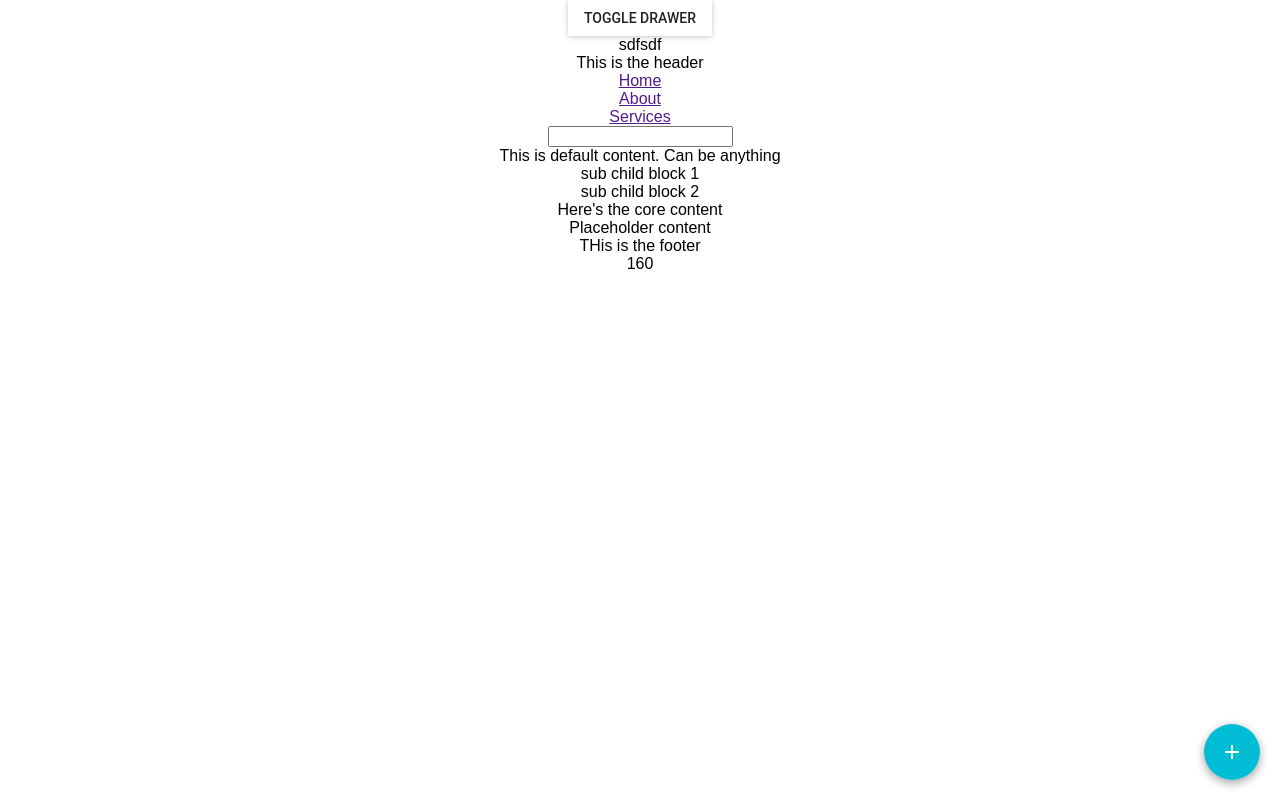
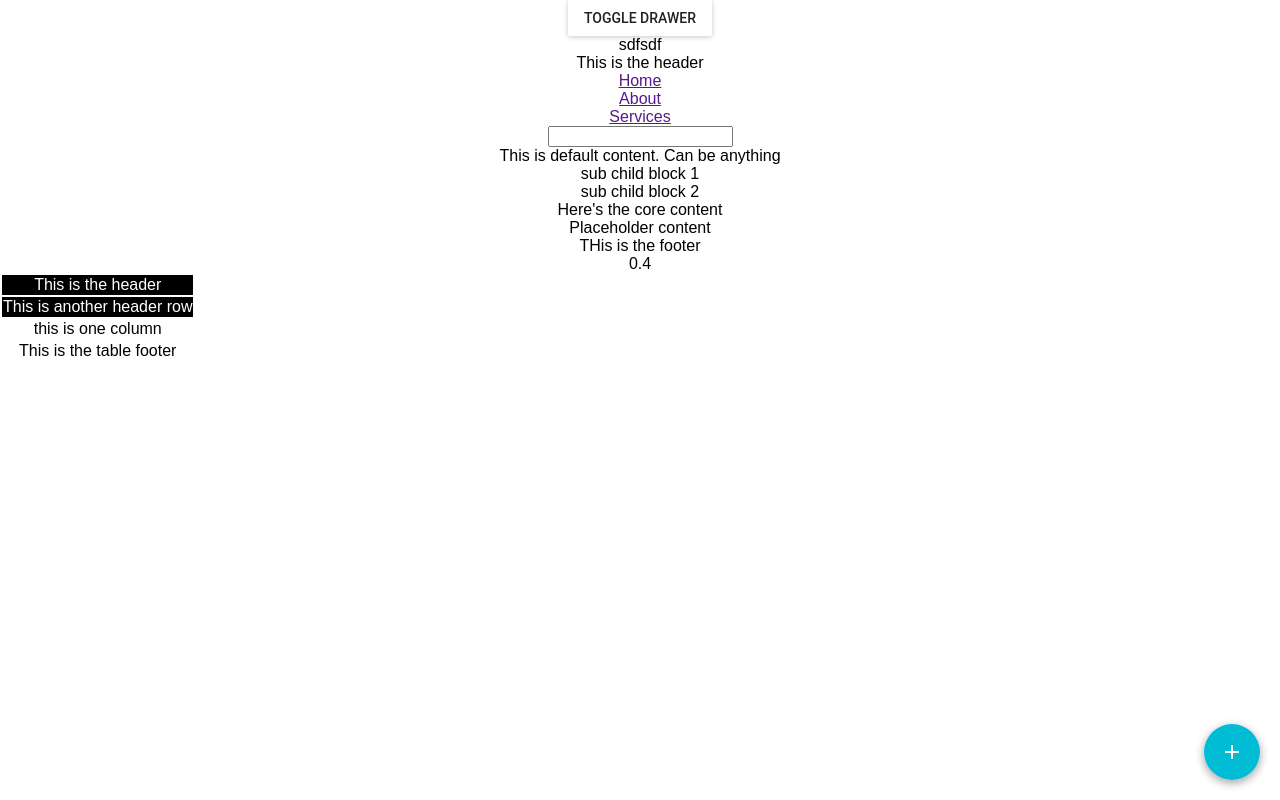
Before and after one commit to davidemaser/site, a React (Create React App) app: page / in a window 1280 px wide. Built offline with nearby package versions, Linux system fonts and the light colour scheme; what react-tap-event-plugin would draw is missing.

Commit message:
Add table view renderer

```diff
--- a/src/App.js
+++ b/src/App.js
@@ -9,6 +9,7 @@ import UIDrawer from "./Components/UI/Drawer";
 import ActionButton from "./Components/UI/ActionButton";
 import Snackbar from 'material-ui/Snackbar'
 import DoSomeMath from "./Components/Renderers/FormatMath";
+import TableView from "./Components/Renderers/TableView";
 
 class App extends Component {
     constructor(props) {
@@ -38,7 +39,8 @@ class App extends Component {
                 <Footer data={this.state.data} node="footer"/>
                 <ActionButton/>
                 <Snackbar open={this.state.snackbar.open} message={this.state.snackbar.message} />
-                <DoSomeMath x="8" y="20" method="multi" operand="floor" />
+                <DoSomeMath x="8" y="20" method="divi" />
+                <TableView/>
             </div>
         );
     }
--- /dev/null
+++ b/src/Components/Renderers/TableView.js
@@ -0,0 +1,102 @@
+/**
+ * Created by DAVIM on 21/04/2017.
+ */
+import React,{Component} from 'react';
+import DataList from '../../Data/Table.json';
+
+class TableView extends Component{
+    constructor(props){
+        super(props);
+        this.state = {
+            data:this.props.data,
+            dataList:DataList.table
+        }
+    }
+
+    buildHeader(data){
+        let headParams = {
+            id:data.id || '',
+            class:data.class || '',
+            style:data.style || ''
+        };
+        let headRows = data.rows;
+        let headArray = [];
+        let h;
+        for(h in headRows){
+            headArray.push(
+                <tr key={h} className={headRows[h].class} style={headRows[h].style}>{this.buildColumn(headRows[h].columns)}</tr>
+            )
+        }
+
+        return(
+            <thead id={headParams.id} className={headParams.class} style={headParams.style}>
+            {headArray}
+            </thead>
+        )
+    }
+
+    buildFooter(data){
+        let footParams = {
+            id:data.id || '',
+            class:data.class || '',
+            style:data.style || ''
+        };
+        let footRows = data.rows;
+        let footArray = [];
+        let f;
+        for(f in footRows){
+            footArray.push(
+                <tr key={f} className={footRows[f].columns} style={footRows[f].style}>{this.buildColumn(footRows[f].columns)}</tr>
+            )
+        }
+
+        return(
+            <tfoot id={footParams.id} className={footParams.class} style={footParams.style}>
+            {footArray}
+            </tfoot>
+        )
+    }
+
+    buildRow(data){
+        let rows = data;
+        let rowArray = [];
+        let r;
+        for(r in rows){
+            rowArray.push(
+                <tr key={r} className={rows[r].class} style={rows[r].style}>{this.buildColumn(rows[r].columns)}</tr>
+            )
+        }
+
+        return (
+            <tbody>
+            {rowArray}
+            </tbody>
+        )
+    }
+
+    buildColumn(content){
+        let columnArray = [];
+        let c;
+        if(typeof content === 'object'){
+            let column = content;
+            for(c in column){
+                columnArray.push(
+                    <td key={c}>{column[c].content}</td>
+                )
+            }
+        }
+        return columnArray;
+    }
+
+    render(){
+        return(
+            <table className={this.state.dataList.class} style={this.state.dataList.style}>
+                {this.buildHeader(this.state.dataList.header)}
+                {this.buildRow(this.state.dataList.rows)}
+                {this.buildFooter(this.state.dataList.footer)}
+            </table>
+        )
+    }
+}
+
+export default TableView;
--- /dev/null
+++ b/src/Data/Table.json
@@ -0,0 +1,71 @@
+{
+  "table":
+    {
+      "id": "",
+      "class": "",
+      "style": {
+        "color":"#000",
+        "backgroundColor":"#fff"
+      },
+      "header": {
+        "id": "id",
+        "class": "this is a class",
+        "style": {
+          "color":"#fff",
+          "backgroundColor":"#000"
+        },
+        "rows":[
+          {
+            "class": "hedaer",
+            "style": {
+            },
+            "columns": [
+              {
+                "content":"This is the header"
+              }
+            ]
+          },
+          {
+            "class": "",
+            "style": {
+            },
+            "columns": [
+              {
+                "content":"This is another header row"
+              }
+            ]
+          }
+        ]
+      },
+      "rows": [
+        {
+          "class": "",
+          "style": {
+          },
+          "columns": [
+            {
+              "content": "this is one column"
+            }
+          ]
+        }
+      ],
+      "footer": {
+        "id": "id",
+        "class": "another",
+        "style": {
+        },
+        "rows":[
+          {
+            "class": "one",
+            "style": {
+            },
+            "columns": [
+              {
+                "content":"This is the table footer"
+              }
+            ]
+          }
+        ]
+      }
+    }
+}
```
